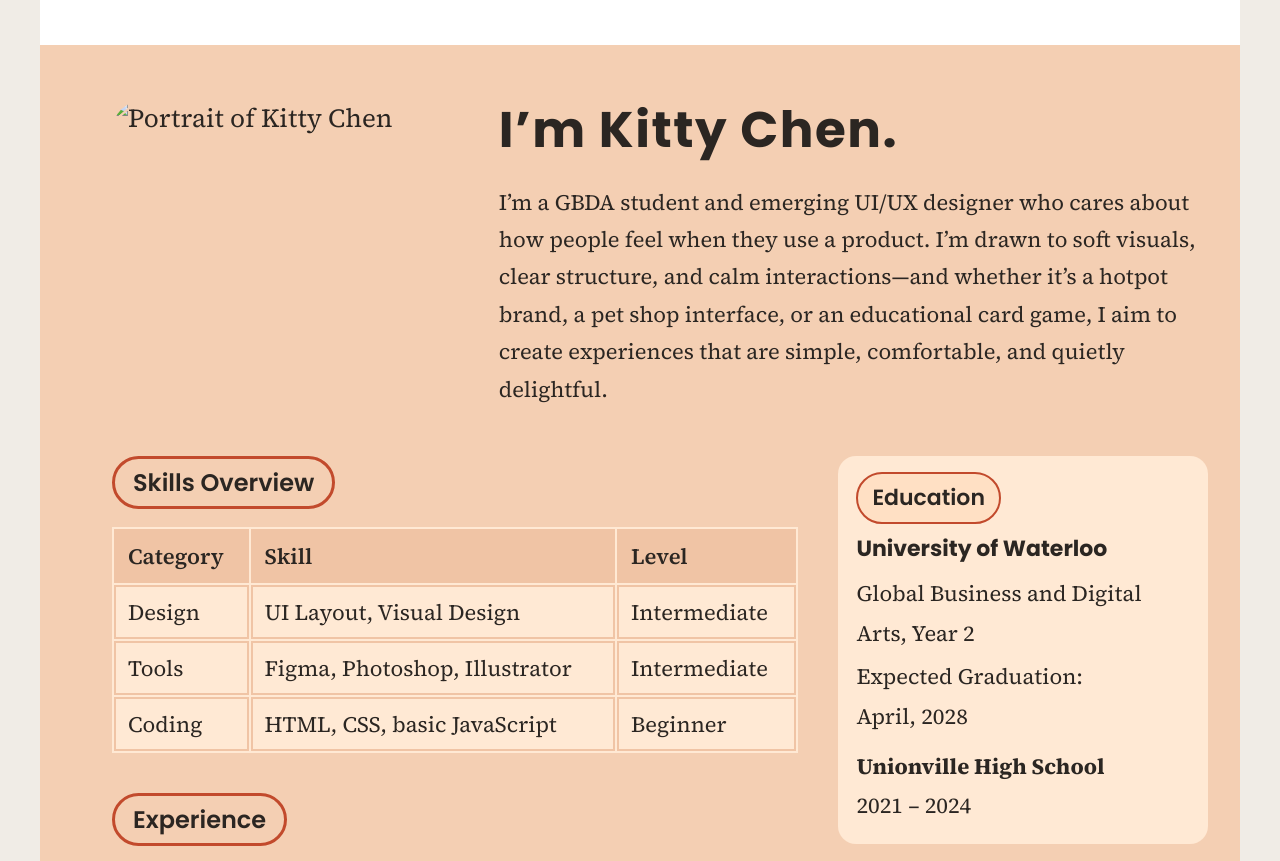
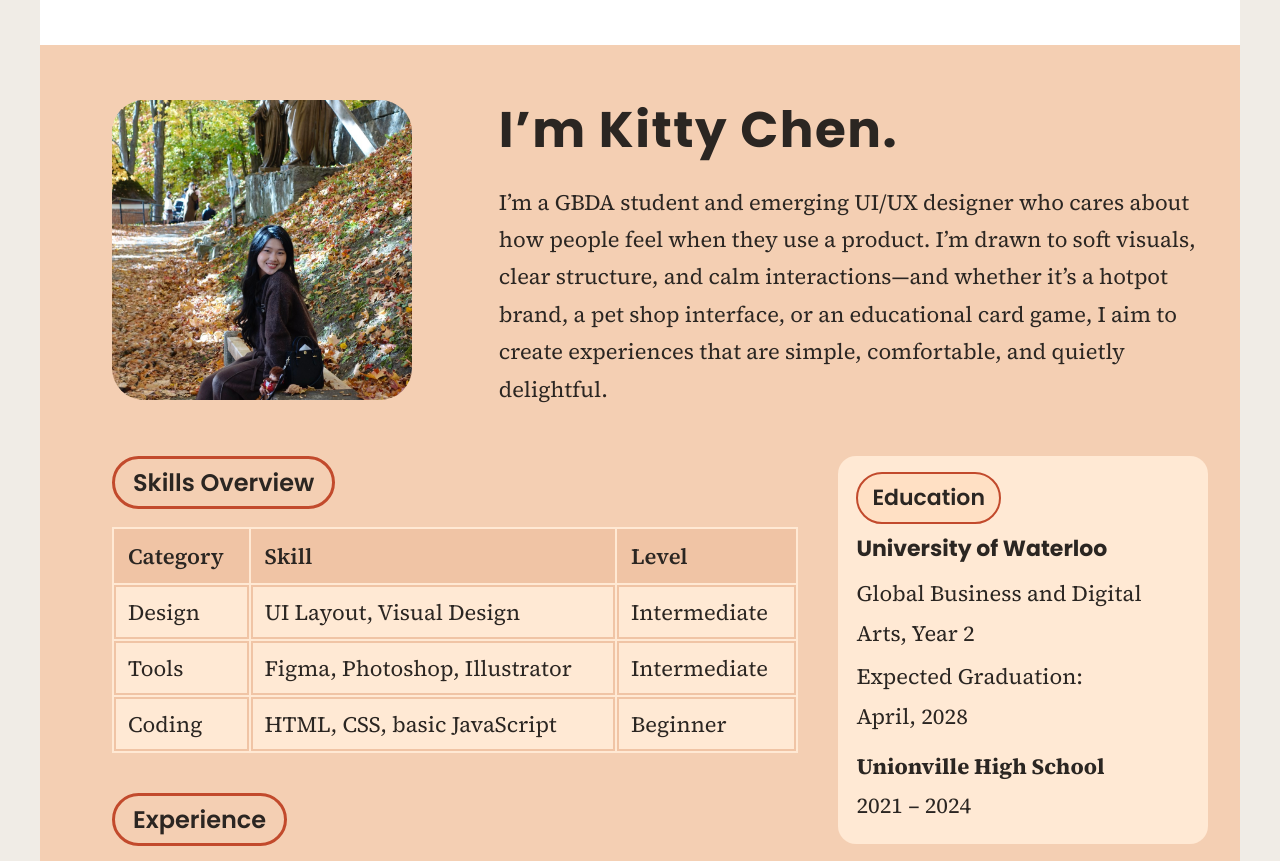
Before and after one commit to kitty623-ui/portfolio-pic, a plain HTML site: page index.html in a window 1280 px wide. Shown: the part 2080-2941 px from the top of the page. Drawn offline with Linux system fonts and the light colour scheme.

Commit message:
portrait

```diff
--- a/index.html
+++ b/index.html
@@ -743,7 +743,7 @@
             <div class="resume-header">
               <div class="resume-header-left">
                 <div class="resume-photo-wrap">
-                  <img src="_DSC5008 Large.jpeg" alt="Portrait of Kitty Chen">
+                  <img src="portrait of me.jpg" alt="Portrait of Kitty Chen">
                 </div>
               </div>
 
```
